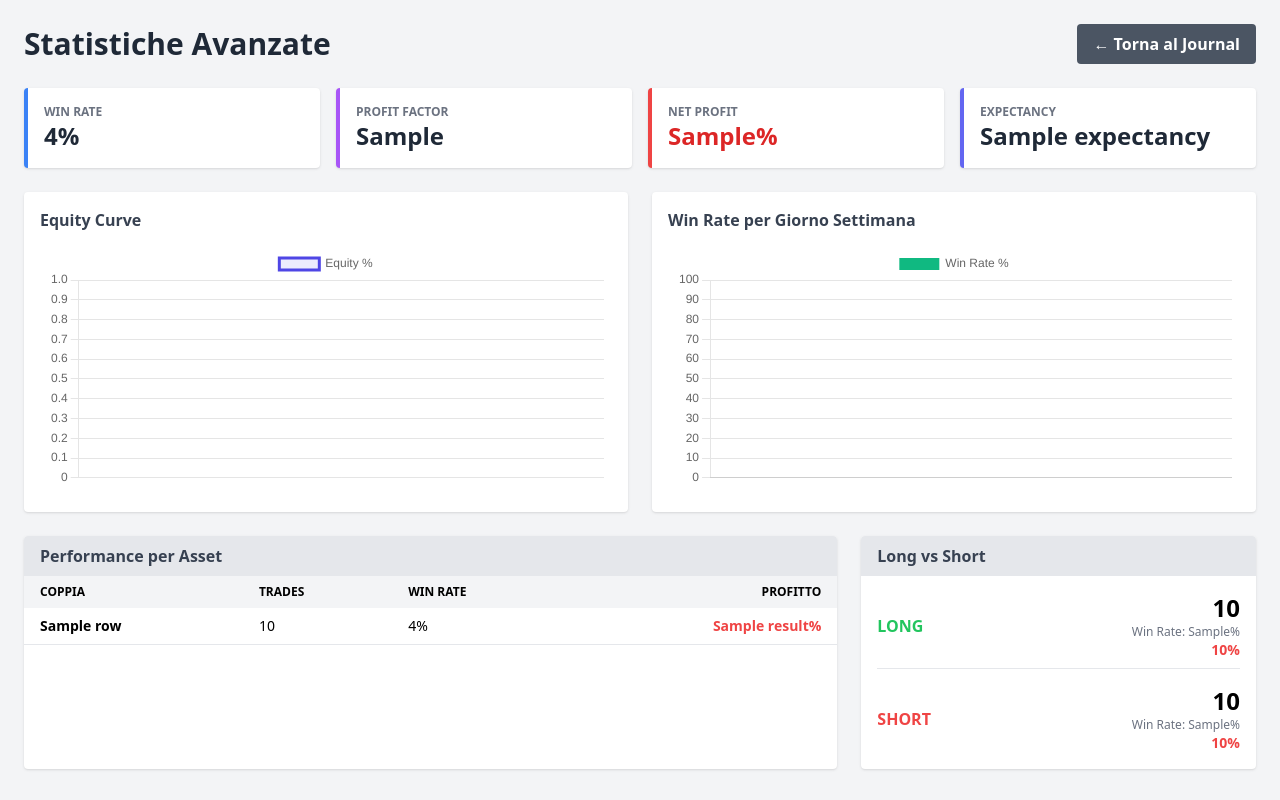
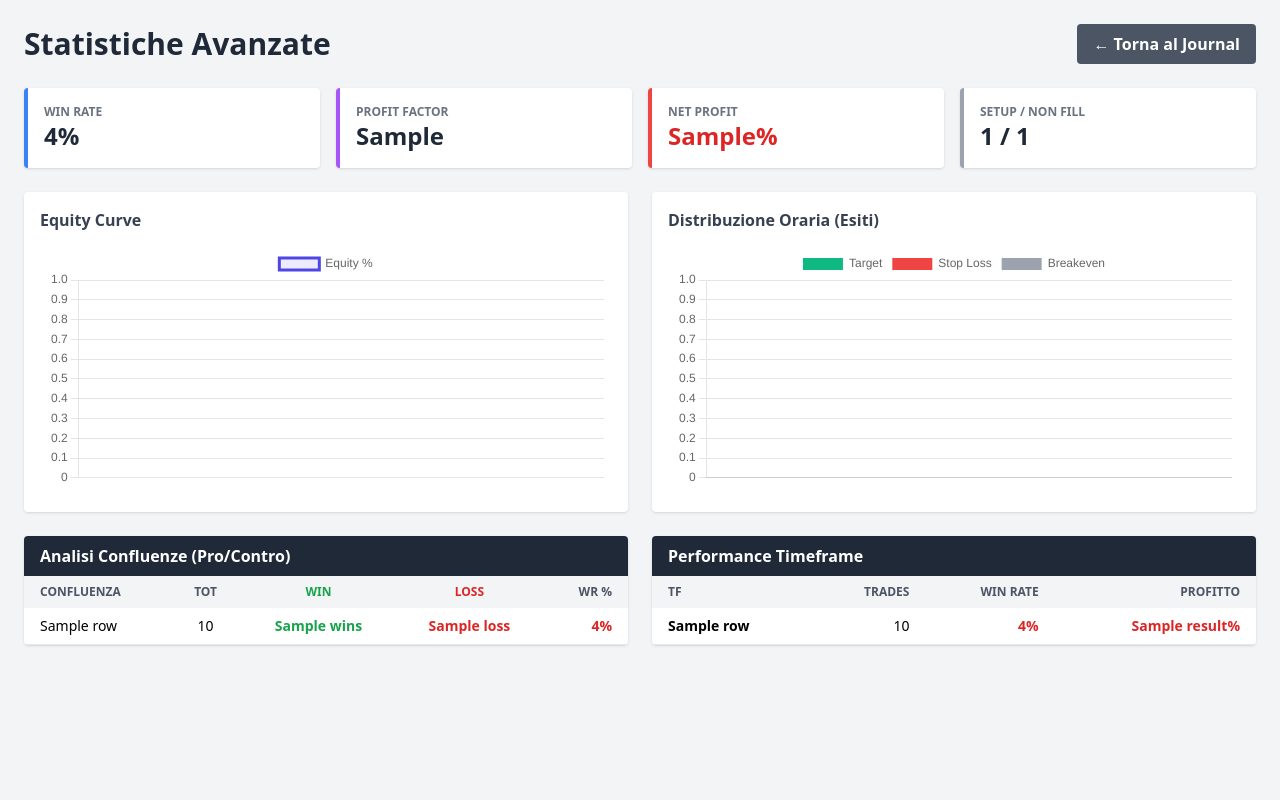
Before and after one commit to ipadpeda-ctrl/dtcjournal, a Flask app: template templates/statistics.html in a window 1280 px wide. Run offline with Flask 3, Linux system fonts and the light colour scheme; the template is opened without the code that fills it: most values are stand-ins (such as "Sample title", 1, 10 or a date in 2020); some libraries are stand-ins or nearby versions.

Commit message:
Add files via upload

```diff
--- a/templates/statistics.html
+++ b/templates/statistics.html
@@ -7,17 +7,19 @@
     <script src="https://cdn.jsdelivr.net/npm/chart.js"></script>
     <script>tailwind.config = { darkMode: 'class' }</script>
 </head>
-<body class="bg-gray-100 dark:bg-gray-900 p-6 transition-colors">
+<body class="bg-gray-100 dark:bg-gray-900 p-6 transition-colors duration-200">
 
     <div class="max-w-7xl mx-auto">
 
         <div class="flex justify-between items-center mb-6">
             <h1 class="text-3xl font-bold text-gray-800 dark:text-white">Statistiche Avanzate</h1>
-            <a href="/dashboard" class="bg-gray-600 hover:bg-gray-800 text-white font-bold py-2 px-4 rounded">← Torna al Journal</a>
+            <a href="/dashboard" class="bg-gray-600 hover:bg-gray-700 text-white font-bold py-2 px-4 rounded">← Torna al Journal</a>
         </div>
 
         {% if no_data %}
-            <div class="bg-white dark:bg-gray-800 p-8 rounded shadow text-center dark:text-white">Nessun dato. Inizia a tradare!</div>
+            <div class="bg-white dark:bg-gray-800 p-8 rounded shadow text-center">
+                <h2 class="text-xl text-gray-600 dark:text-gray-300">Nessun dato. Inizia a tradare!</h2>
+            </div>
         {% else %}
 
         <div class="grid grid-cols-2 md:grid-cols-4 gap-4 mb-6">
@@ -31,11 +33,11 @@
             </div>
             <div class="bg-white dark:bg-gray-800 p-4 rounded shadow border-l-4 {{ 'border-green-500' if net_result >= 0 else 'border-red-500' }}">
                 <p class="text-xs font-bold uppercase text-gray-500 dark:text-gray-400">Net Profit</p>
-                <p class="text-2xl font-bold {{ 'text-green-600' if net_result >= 0 else 'text-red-600' }}">{{ net_result }}%</p>
+                <p class="text-2xl font-bold {{ 'text-green-600 dark:text-green-400' if net_result >= 0 else 'text-red-600 dark:text-red-400' }}">{{ net_result }}%</p>
             </div>
-            <div class="bg-white dark:bg-gray-800 p-4 rounded shadow border-l-4 border-indigo-500">
-                <p class="text-xs font-bold uppercase text-gray-500 dark:text-gray-400">Expectancy</p>
-                <p class="text-2xl font-bold text-gray-800 dark:text-white">{{ expectancy }}</p>
+            <div class="bg-white dark:bg-gray-800 p-4 rounded shadow border-l-4 border-gray-400">
+                <p class="text-xs font-bold uppercase text-gray-500 dark:text-gray-400">Setup / Non Fill</p>
+                <p class="text-2xl font-bold text-gray-800 dark:text-white">{{ num_setup }} / {{ num_non_fill }}</p>
             </div>
         </div>
 
@@ -45,50 +47,63 @@
                 <div class="h-64 bg-white rounded p-2"><canvas id="equityChart"></canvas></div>
             </div>
             <div class="bg-white dark:bg-gray-800 p-4 rounded shadow">
-                <h3 class="font-bold text-gray-700 dark:text-gray-200 mb-2">Win Rate per Giorno Settimana</h3>
-                <div class="h-64 bg-white rounded p-2"><canvas id="dayChart"></canvas></div>
+                <h3 class="font-bold text-gray-700 dark:text-gray-200 mb-2">Distribuzione Oraria (Esiti)</h3>
+                <div class="h-64 bg-white rounded p-2"><canvas id="hourlyChart"></canvas></div>
             </div>
         </div>
 
-        <div class="grid grid-cols-1 md:grid-cols-3 gap-6">
+        <div class="grid grid-cols-1 md:grid-cols-2 gap-6">
 
-            <div class="col-span-2 bg-white dark:bg-gray-800 rounded shadow overflow-hidden">
-                <div class="bg-gray-200 dark:bg-gray-700 px-4 py-2 font-bold text-gray-700 dark:text-white">Performance per Asset</div>
+            <div class="bg-white dark:bg-gray-800 rounded shadow overflow-hidden">
+                <div class="bg-gray-800 dark:bg-gray-950 px-4 py-2 font-bold text-white">Analisi Confluenze (Pro/Contro)</div>
+                <div class="overflow-x-auto max-h-96">
+                    <table class="w-full text-sm text-left dark:text-gray-300">
+                        <thead class="bg-gray-100 dark:bg-gray-700 uppercase text-xs text-gray-600 dark:text-gray-300 sticky top-0">
+                            <tr>
+                                <th class="px-4 py-2">Confluenza</th>
+                                <th class="px-4 py-2 text-center">Tot</th>
+                                <th class="px-4 py-2 text-center text-green-600">Win</th>
+                                <th class="px-4 py-2 text-center text-red-600">Loss</th>
+                                <th class="px-4 py-2 text-right">WR %</th>
+                            </tr>
+                        </thead>
+                        <tbody>
+                            {% for row in confluence_table %}
+                            <tr class="border-b dark:border-gray-700 hover:bg-gray-50 dark:hover:bg-gray-700">
+                                <td class="px-4 py-2 font-medium">{{ row.name }}</td>
+                                <td class="px-4 py-2 text-center">{{ row.total }}</td>
+                                <td class="px-4 py-2 text-center text-green-600 font-bold">{{ row.wins }}</td>
+                                <td class="px-4 py-2 text-center text-red-600 font-bold">{{ row.loss }}</td>
+                                <td class="px-4 py-2 text-right font-bold {% if row.win_rate >= 50 %}text-green-600{% else %}text-red-600{% endif %}">{{ row.win_rate }}%</td>
+                            </tr>
+                            {% endfor %}
+                        </tbody>
+                    </table>
+                </div>
+            </div>
+
+            <div class="bg-white dark:bg-gray-800 rounded shadow overflow-hidden">
+                <div class="bg-gray-800 dark:bg-gray-950 px-4 py-2 font-bold text-white">Performance Timeframe</div>
                 <table class="w-full text-sm text-left dark:text-gray-300">
-                    <thead class="bg-gray-100 dark:bg-gray-600 uppercase text-xs"><tr><th class="px-4 py-2">Coppia</th><th class="px-4 py-2">Trades</th><th class="px-4 py-2">Win Rate</th><th class="px-4 py-2 text-right">Profitto</th></tr></thead>
+                    <thead class="bg-gray-100 dark:bg-gray-700 uppercase text-xs text-gray-600 dark:text-gray-300">
+                        <tr>
+                            <th class="px-4 py-2">TF</th>
+                            <th class="px-4 py-2 text-right">Trades</th>
+                            <th class="px-4 py-2 text-right">Win Rate</th>
+                            <th class="px-4 py-2 text-right">Profitto</th>
+                        </tr>
+                    </thead>
                     <tbody>
-                        {% for row in asset_table %}
-                        <tr class="border-b dark:border-gray-700">
+                        {% for row in tf_table %}
+                        <tr class="border-b dark:border-gray-700 hover:bg-gray-50 dark:hover:bg-gray-700">
                             <td class="px-4 py-2 font-bold">{{ row.name }}</td>
-                            <td class="px-4 py-2">{{ row.total }}</td>
-                            <td class="px-4 py-2">{{ row.win_rate }}%</td>
-                            <td class="px-4 py-2 text-right font-bold {% if row.result>0 %}text-green-500{% else %}text-red-500{% endif %}">{{ row.result }}%</td>
+                            <td class="px-4 py-2 text-right">{{ row.total }}</td>
+                            <td class="px-4 py-2 text-right font-bold {% if row.win_rate >= 50 %}text-green-600{% else %}text-red-600{% endif %}">{{ row.win_rate }}%</td>
+                            <td class="px-4 py-2 text-right font-bold {% if row.result > 0 %}text-green-600{% else %}text-red-600{% endif %}">{{ row.result }}%</td>
                         </tr>
                         {% endfor %}
                     </tbody>
                 </table>
-            </div>
-
-            <div class="bg-white dark:bg-gray-800 rounded shadow overflow-hidden">
-                <div class="bg-gray-200 dark:bg-gray-700 px-4 py-2 font-bold text-gray-700 dark:text-white">Long vs Short</div>
-                <div class="p-4 space-y-4">
-                    <div class="flex justify-between items-center border-b pb-2 dark:border-gray-700">
-                        <span class="font-bold text-green-500">LONG</span>
-                        <div class="text-right">
-                            <div class="text-2xl font-bold dark:text-white">{{ ls_stats['Long']['total'] }}</div>
-                            <div class="text-xs text-gray-500">Win Rate: {{ long_wr }}%</div>
-                            <div class="text-sm font-bold {% if ls_stats['Long']['res']>0 %}text-green-500{% else %}text-red-500{% endif %}">{{ ls_stats['Long']['res']|round(2) }}%</div>
-                        </div>
-                    </div>
-                    <div class="flex justify-between items-center">
-                        <span class="font-bold text-red-500">SHORT</span>
-                        <div class="text-right">
-                            <div class="text-2xl font-bold dark:text-white">{{ ls_stats['Short']['total'] }}</div>
-                            <div class="text-xs text-gray-500">Win Rate: {{ short_wr }}%</div>
-                            <div class="text-sm font-bold {% if ls_stats['Short']['res']>0 %}text-green-500{% else %}text-red-500{% endif %}">{{ ls_stats['Short']['res']|round(2) }}%</div>
-                        </div>
-                    </div>
-                </div>
             </div>
 
         </div>
@@ -96,6 +111,9 @@
     </div>
 
     <script>
+        // Check Dark Mode
+        if (localStorage.theme === 'dark' || (!('theme' in localStorage) && window.matchMedia('(prefers-color-scheme: dark)').matches)) document.documentElement.classList.add('dark');
+
         {% if not no_data %}
         // Equity Chart
         new Chart(document.getElementById('equityChart'), {
@@ -107,14 +125,24 @@
             options: {responsive: true, maintainAspectRatio: false, scales: {x: {display: false}}}
         });
 
-        // Day Chart (Bar)
-        new Chart(document.getElementById('dayChart'), {
+        // Hourly Stacked Chart
+        new Chart(document.getElementById('hourlyChart'), {
             type: 'bar',
             data: {
-                labels: {{ day_labels | safe }},
-                datasets: [{label: 'Win Rate %', data: {{ day_data | safe }}, backgroundColor: '#10B981'}]
+                labels: {{ hours_labels | safe }},
+                datasets: [
+                    {label: 'Target', data: {{ data_target | safe }}, backgroundColor: '#10B981'}, // Verde
+                    {label: 'Stop Loss', data: {{ data_stop | safe }}, backgroundColor: '#EF4444'}, // Rosso
+                    {label: 'Breakeven', data: {{ data_be | safe }}, backgroundColor: '#9CA3AF'}   // Grigio
+                ]
             },
-            options: {responsive: true, maintainAspectRatio: false, scales: {y: {beginAtZero: true, max: 100}}}
+            options: {
+                responsive: true, maintainAspectRatio: false,
+                scales: {
+                    x: {stacked: true},
+                    y: {stacked: true, beginAtZero: true}
+                }
+            }
         });
         {% endif %}
     </script>
```
Also changed, not shown: templates/edit_trade.html (+24 -22 lines).
